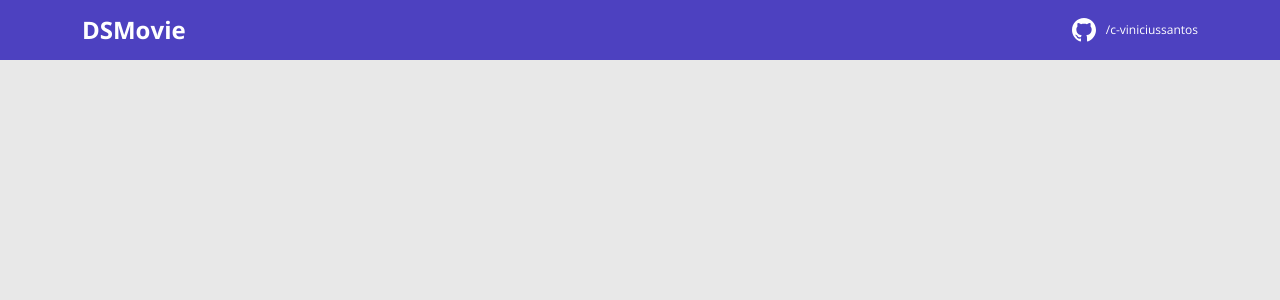
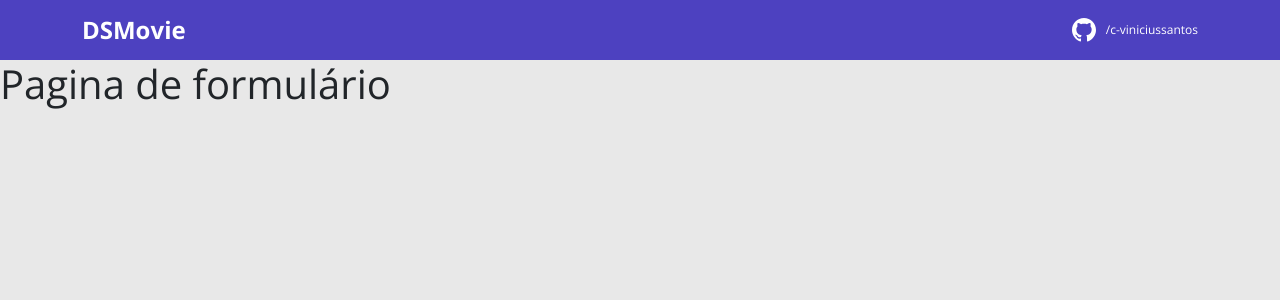
Before and after one commit to c-viniciussantos/projeto-fullstack-dsmovie, a React (Create React App) app in the folder frontend/: page /form/1 in a window 1280 px wide. Shown: the top 300 px of the page. Built offline with nearby package versions, Linux system fonts and the light colour scheme.

Commit message:
Criado rotas e paginas Form e Listing

```diff
--- a/frontend/src/App.tsx
+++ b/frontend/src/App.tsx
@@ -1,8 +1,23 @@
-import Navbar from "./components/Navbar";
+import {
+  BrowserRouter,
+  Routes,
+  Route
+} from "react-router-dom";
+import Listing from 'pages/Listing';
+import Form from 'pages/Form';
+import Navbar from 'components/Navbar';
 
-function App() {
+function App(){
   return (
-    <Navbar />
+    <BrowserRouter>
+      <Navbar />
+      <Routes>
+        <Route path="/" element={<Listing />} />
+        <Route path="/form">
+            <Route path=":movieId" element={<Form />} />
+          </Route>
+      </Routes>
+    </BrowserRouter>
   );
 }
 
--- /dev/null
+++ b/frontend/src/pages/Form/index.tsx
@@ -0,0 +1,7 @@
+function Form() {
+    return (
+        <h1>Pagina de formulário</h1>
+    );
+}
+
+export default Form;
--- /dev/null
+++ b/frontend/src/pages/Listing/index.tsx
@@ -0,0 +1,8 @@
+function Listing(){
+
+    return (
+        <h1>Pagina de listagem</h1>
+    );
+}
+
+export default Listing;
```
